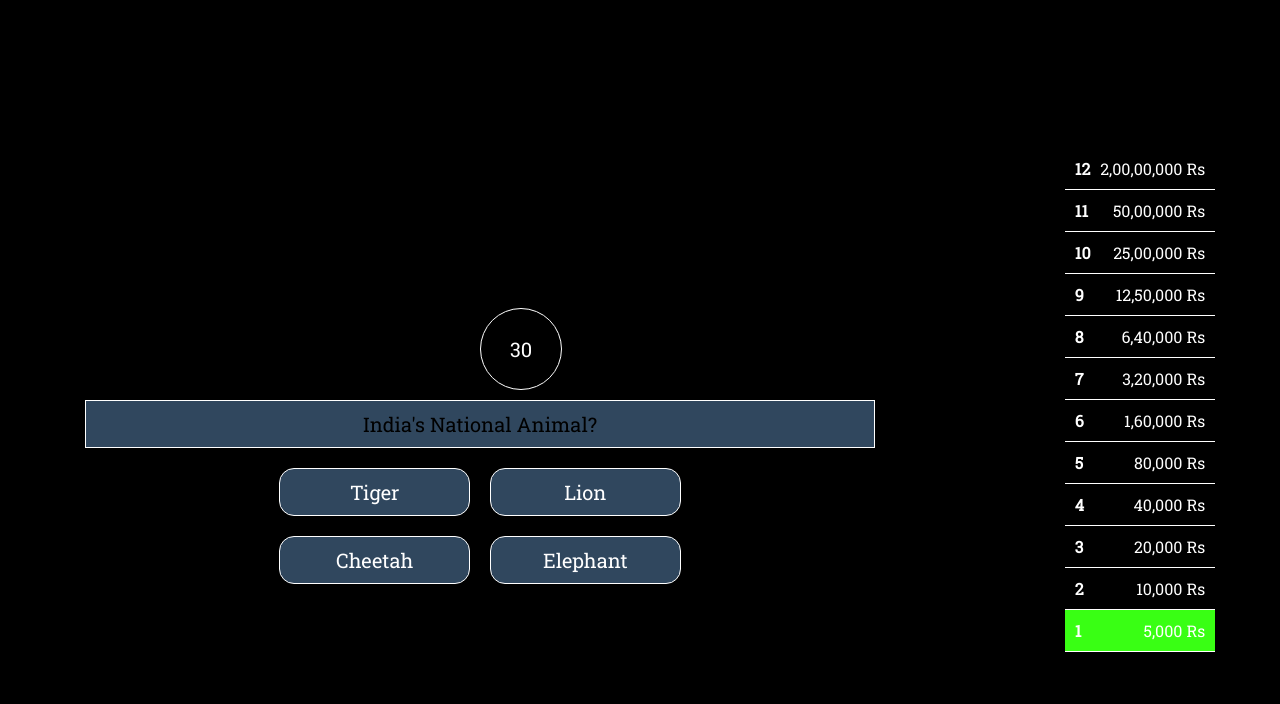
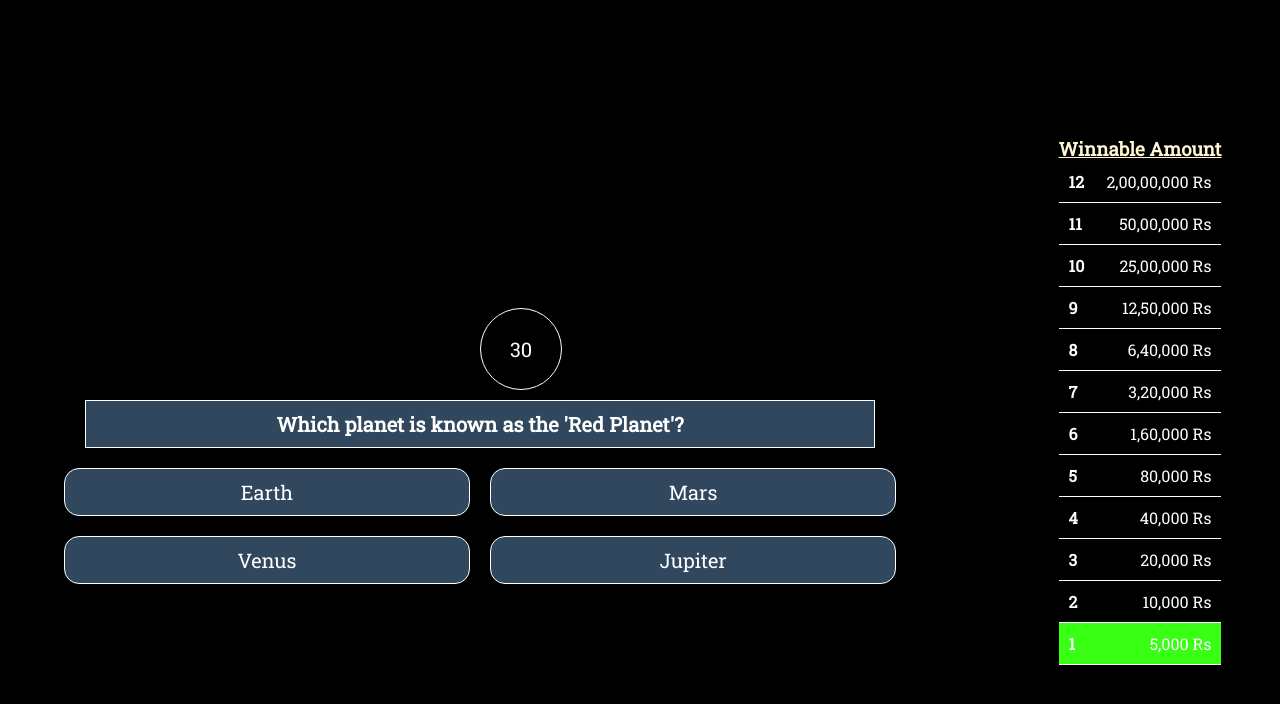
Before and after one commit to HarshDevelops/Quiz-app, a React (Create React App) app: page / in a window 1280 px wide. Shown: the top 704 px of the page. Built offline with nearby package versions, Linux system fonts and the light colour scheme.

Commit message:
Added checking and timer functionality

```diff
--- a/src/App.js
+++ b/src/App.js
@@ -3,6 +3,275 @@ import { useState } from "react";
 import Trivia from "./componets/trivia";
 function App() {
   const [qno, setqno] = useState(1);
+  const [timeout, settimeout] = useState(false);
+  const data = [
+    {
+      id: 1,
+      question: "Which planet is known as the 'Red Planet'?",
+      answers: [
+        {
+          text: "Earth",
+          correct: false,
+        },
+        {
+          text: "Mars",
+          correct: true,
+        },
+        {
+          text: "Venus",
+          correct: false,
+        },
+        {
+          text: "Jupiter",
+          correct: false,
+        },
+      ],
+    },
+    {
+      id: 2,
+      question: "Who wrote the play 'Romeo and Juliet'?",
+      answers: [
+        {
+          text: "William Shakespeare",
+          correct: true,
+        },
+        {
+          text: "Jane Austen",
+          correct: false,
+        },
+        {
+          text: "Mark Twain",
+          correct: false,
+        },
+        {
+          text: "Charles Dickens",
+          correct: false,
+        },
+      ],
+    },
+    {
+      id: 3,
+      question: "Which gas do plants use for photosynthesis?",
+      answers: [
+        {
+          text: "Carbon Monoxide",
+          correct: false,
+        },
+        {
+          text: "Oxygen",
+          correct: false,
+        },
+        {
+          text: "Nitrogen",
+          correct: false,
+        },
+        {
+          text: "Carbon Dioxide",
+          correct: true,
+        },
+      ],
+    },
+    {
+      id: 4,
+      question: "What is the capital city of Japan?",
+      answers: [
+        {
+          text: "Beijing",
+          correct: false,
+        },
+        {
+          text: "Tokyo",
+          correct: true,
+        },
+        {
+          text: "Seoul",
+          correct: false,
+        },
+        {
+          text: "Bangkok",
+          correct: false,
+        },
+      ],
+    },
+    {
+      id: 5,
+      question: "Which famous scientist developed the theory of general relativity?",
+      answers: [
+        {
+          text: "Isaac Newton",
+          correct: false,
+        },
+        {
+          text: "Marie Curie",
+          correct: false,
+        },
+        {
+          text: "Albert Einstein",
+          correct: true,
+        },
+        {
+          text: "Nikola Tesla",
+          correct: false,
+        },
+      ],
+    },
+    {
+      id: 6,
+      question: "Which novel is often referred to as the 'Great American Novel'?",
+      answers: [
+        {
+          text: "To Kill a Mockingbird",
+          correct: false,
+        },
+        {
+          text: "The Catcher in the Rye",
+          correct: false,
+        },
+        {
+          text: "Moby-Dick",
+          correct: true,
+        },
+        {
+          text: "Pride and Prejudice",
+          correct: false,
+        },
+      ],
+    },
+    {
+      id: 7,
+      question: "Which famous artist painted the Mona Lisa?",
+      answers: [
+        {
+          text: "Pablo Picasso",
+          correct: false,
+        },
+        {
+          text: "Leonardo da Vinci",
+          correct: true,
+        },
+        {
+          text: "Vincent van Gogh",
+          correct: false,
+        },
+        {
+          text: "Michelangelo",
+          correct: false,
+        },
+      ],
+    },
+    {
+      id: 8,
+      question: "In which year did the Titanic sink?",
+      answers: [
+        {
+          text: "1912",
+          correct: true,
+        },
+        {
+          text: "1914",
+          correct: false,
+        },
+        {
+          text: "1920",
+          correct: false,
+        },
+        {
+          text: "1908",
+          correct: false,
+        },
+      ],
+    },
+    {
+      id: 9,
+      question: "Who is known as the 'Father of Modern Physics'?",
+      answers: [
+        {
+          text: "Niels Bohr",
+          correct: false,
+        },
+        {
+          text: "Max Planck",
+          correct: false,
+        },
+        {
+          text: "Erwin Schrödinger",
+          correct: false,
+        },
+        {
+          text: "Albert Einstein",
+          correct: true,
+        },
+      ],
+    },
+    {
+      id: 10,
+      question: "Which famous scientist formulated the laws of motion and universal gravitation?",
+      answers: [
+        {
+          text: "Isaac Newton",
+          correct: true,
+        },
+        {
+          text: "Galileo Galilei",
+          correct: false,
+        },
+        {
+          text: "Johannes Kepler",
+          correct: false,
+        },
+        {
+          text: "Stephen Hawking",
+          correct: false,
+        },
+      ],
+    },
+    {
+      id: 11,
+      question: "Which river is the longest in the world?",
+      answers: [
+        {
+          text: "Amazon River",
+          correct: false,
+        },
+        {
+          text: "Nile River",
+          correct: true,
+        },
+        {
+          text: "Mississippi River",
+          correct: false,
+        },
+        {
+          text: "Yangtze River",
+          correct: false,
+        },
+      ],
+    },
+    {
+      id: 12,
+      question: "Which planet is known as the 'Morning Star' or 'Evening Star'?",
+      answers: [
+        {
+          text: "Mercury",
+          correct: true,
+        },
+        {
+          text: "Venus",
+          correct: false,
+        },
+        {
+          text: "Mars",
+          correct: false,
+        },
+        {
+          text: "Jupiter",
+          correct: false,
+        },
+      ],
+    },
+  ];
+
+
   const moneypyramid = [
     { id: 12, amount: "2,00,00,000 Rs" },
     { id: 11, amount: "50,00,000 Rs" },
@@ -25,11 +294,17 @@ function App() {
           <div className="timer">30 </div>
         </div>
         <div className="answer-area">
-          <Trivia />
+          <Trivia  data={data}
+          qno={qno}
+          setqno={setqno}
+          timeout={timeout}
+          settimeout={settimeout}
+          />
         </div>
       </div>
       <div className="pyramid">
         <ul className="Moneylist">
+          <h3 style={{color:'#FFF7D4'}}> <u>Winnable Amount</u></h3>
           {moneypyramid.map((money) => (
             <li className={qno ==  money.id ? "moneylistitem active" : "moneylistitem"} key={money.id}>
               <span>{money.id}</span> {money.amount}
--- a/src/app.css
+++ b/src/app.css
@@ -69,42 +69,42 @@
 
 }
 
-.answers{
-    display: flex;
-    justify-content: center;
-    text-align: center;
-    flex-wrap: wrap;
-    margin: 0 10px 20px 10px;
-
-}
 
 .correct{
-    background-color: #39FF14;
+    background-color: #39FF14 !important;
 }
 
 .wrong{
-    background-color: #FF0000;
+    background-color: #FF0000 !important;
 }
 
+.answers {
+    width: 100%;
+    display: flex;
+    justify-content: center;
+    flex-wrap: wrap;
+  }
 
-
-.answer:hover{
-    background-color: #9F91CC ;
-}
-.answer {
+  .answer {
     width: 40%;
     padding: 10px;
+    margin: 0 10px 20px 10px;
     text-align: center;
     background-color: #30475E;
     border: 1px solid white;
     border-radius: 15px;
+    font-weight: 300;
     font-size: 20px;
-    font-weight: 300;
     cursor: pointer;
-    margin: 0 10px 20px 10px;
+  }
+
+  .answer:hover{
+    background-color: #9F91CC ;
 }
 
 .questions{
+    font: bold;
+    font-weight: 600;
     font-size: 20px;
     text-align: center;
     margin-bottom: 20px;
@@ -112,5 +112,5 @@
     padding: 10px;
     width: 80%;
     background-color: #30475E;
-    color: black;
+    color: white;
 }
--- a/src/componets/trivia.js
+++ b/src/componets/trivia.js
@@ -1,17 +1,39 @@
+import React, { useEffect, useState } from 'react';
 
-export default function trivia() {
+export default function Trivia({ data, qno, setqno, timeout, settimeout }) {
+  const [question, setQuestion] = useState(null);
+  const [answerss, setAnswers] = useState([]);
+  const [className, setClassName] = useState("answer");
 
+  const ans = (answer) => {
+    setAnswers(answer);
+    setClassName("answer active");
+    setTimeout(() => {
+      setClassName(answer.correct ? "answer correct" : "answer wrong");
+    }, 3000);
+  };
 
+  useEffect(() => {
+    if (data.length > 0 && qno >= 1 && qno <= data.length) {
+      setQuestion(data[qno - 1]);
+      setAnswers(data[qno - 1].answers);
+    }
+  }, [data, qno]);
 
   return (
     <div className="trivia">
-        <div className="questions">India's National Animal?</div>
-        <div className="answers">
-            <div className="answer">Tiger</div>
-            <div className="answer">Lion</div>
-            <div className="answer">Cheetah</div>
-            <div className="answer">Elephant</div>
-        </div>
+      <div className="questions">{question?.question}</div>
+      <div className="answers">
+        {question?.answers.map((answer) => (
+          <div
+            key={answer.text}
+            className={answerss === answer ? className : "answer"}
+            onClick={() => ans(answer)}
+          >
+            {answer.text}
+          </div>
+        ))}
+      </div>
     </div>
-  )
+  );
 }
```
